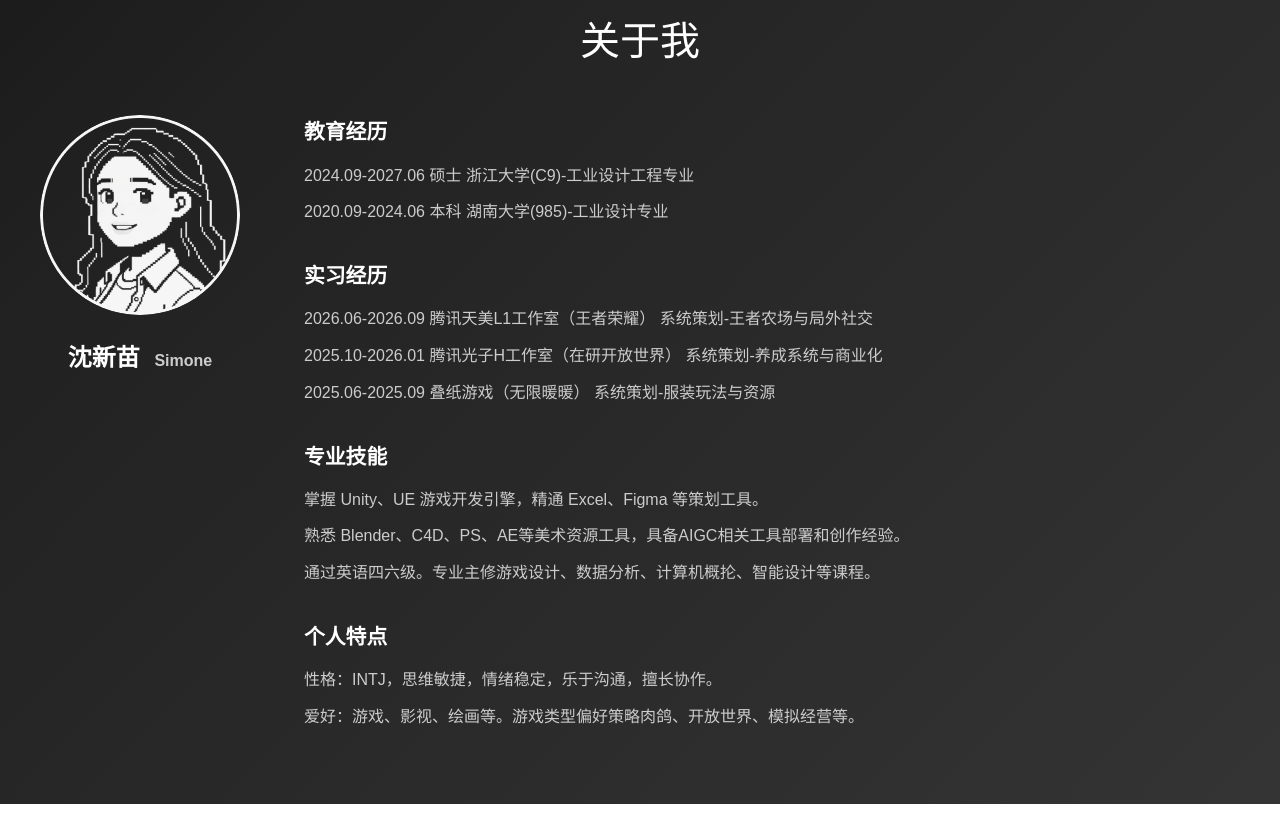
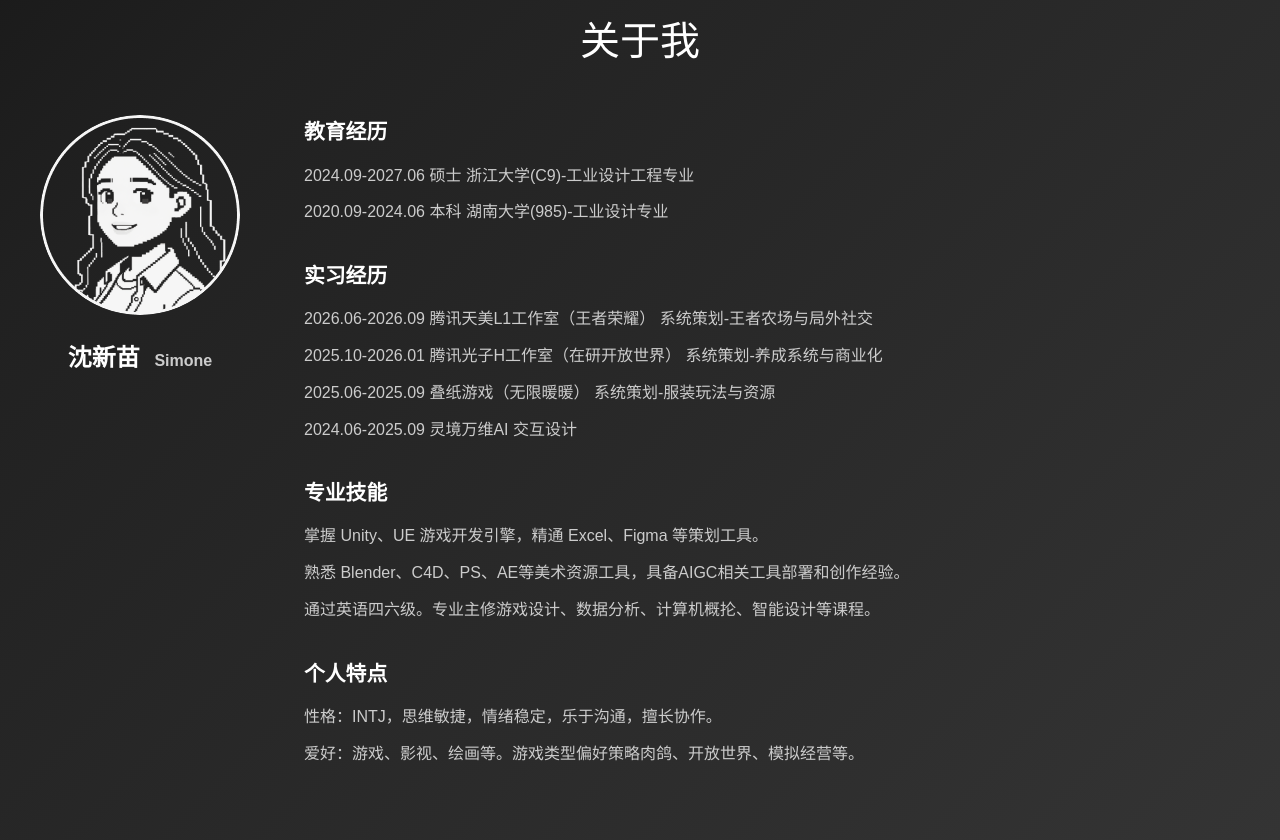
Before and after one commit to bc20211221/SimonePortfolio2026, a plain HTML site: page index.html in a window 1280 px wide. Shown: the part 1493-2333 px from the top of the page. Before the commit the page ends 2297 px from the top, so only its background shows below. Drawn offline with Linux system fonts and the light colour scheme; a web font is replaced by a local one.

Commit message:
Add internship experience at 灵境万维AI

```diff
--- a/index.html
+++ b/index.html
@@ -119,6 +119,7 @@
                     <p>2026.06-2026.09 腾讯天美L1工作室（王者荣耀） 系统策划-王者农场与局外社交</p>
                     <p>2025.10-2026.01 腾讯光子H工作室（在研开放世界） 系统策划-养成系统与商业化</p>
                     <p>2025.06-2025.09 叠纸游戏（无限暖暖） 系统策划-服装玩法与资源</p>
+                    <p>2024.06-2025.09 灵境万维AI 交互设计</p>
 
                 </div>
                 <div class="info-section">
```
